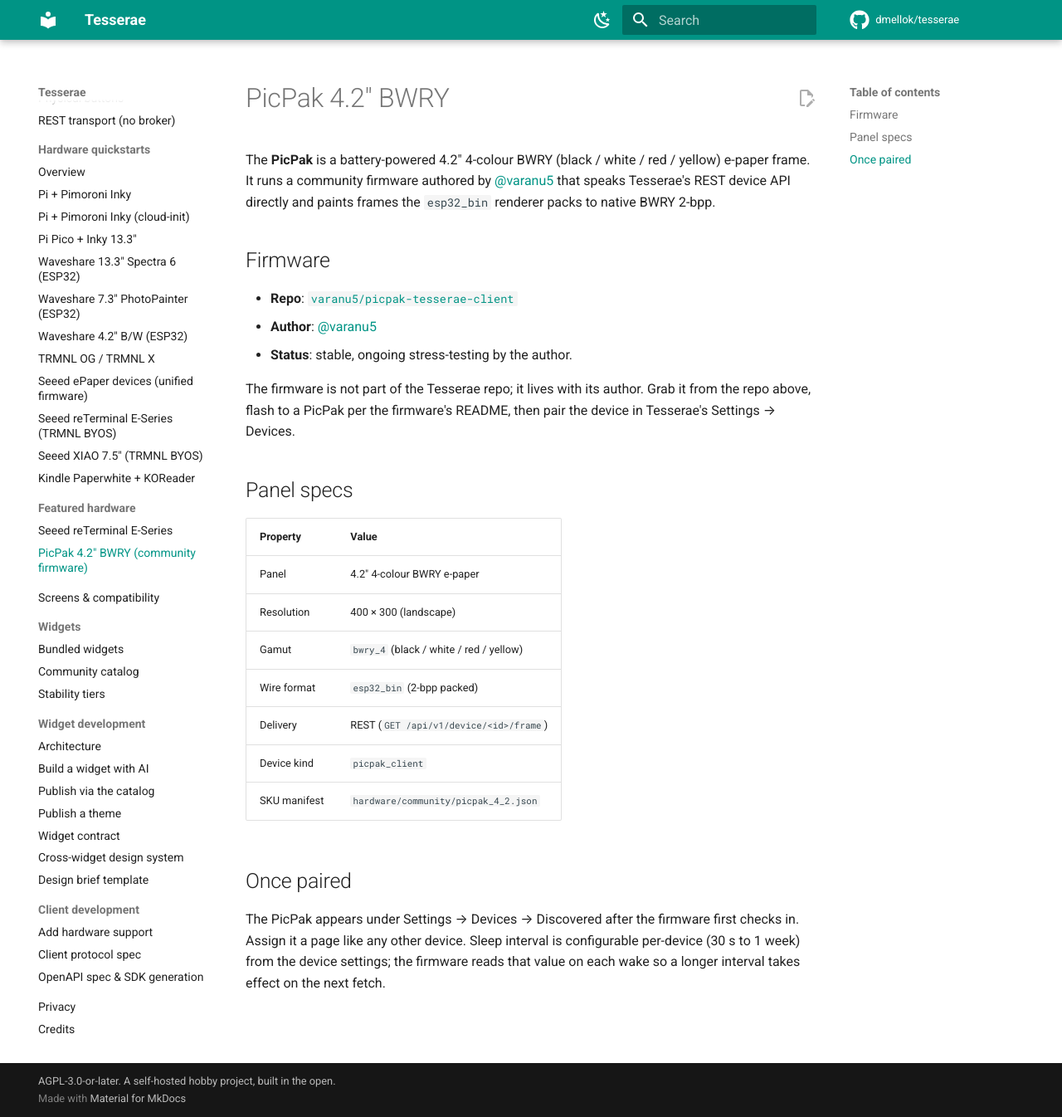
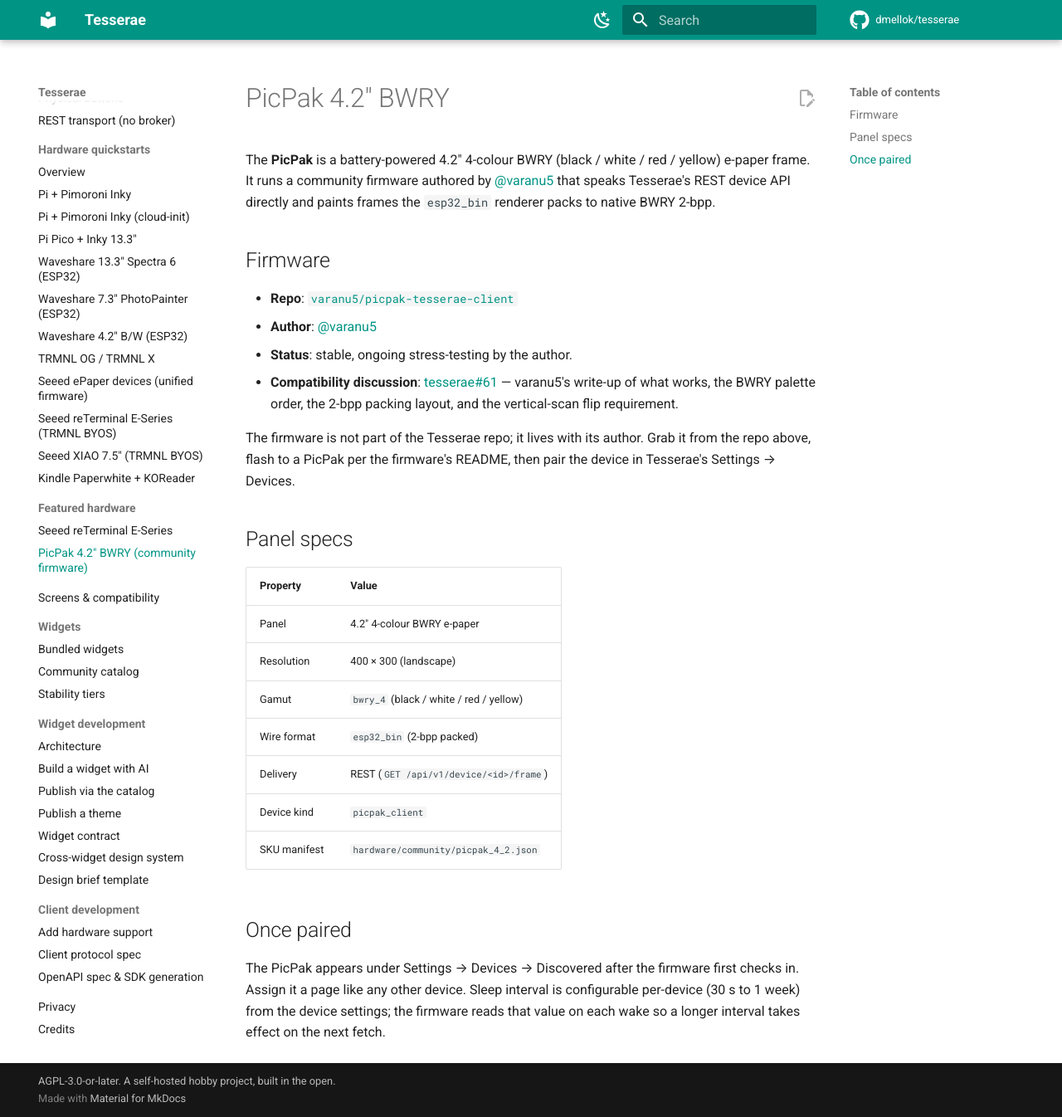
Before and after one commit to dmellok/tesserae, an MkDocs documentation site: the page built from docs/hardware/picpak.md, in a window 1280 px wide and 1346 px high. Shown: the whole window at 83% size. Built offline with MkDocs 1.6.1 and Material for MkDocs 9.7.7, drawn with Linux system fonts in a browser that asks for light colours; comment, search, counter and statistics services are not loaded.

Commit message:
docs: link the PicPak compat write-up (issue #61)
Adds a "Compatibility discussion" line to the PicPak docs page and
the SKU manifest notes pointing at the issue where the panel's
palette order, packing, and orientation were laid out.

```diff
--- a/docs/hardware/picpak.md
+++ b/docs/hardware/picpak.md
@@ -12,6 +12,9 @@
 - **Repo**: [`varanu5/picpak-tesserae-client`](https://github.com/varanu5/picpak-tesserae-client)
 - **Author**: [@varanu5](https://github.com/varanu5)
 - **Status**: stable, ongoing stress-testing by the author.
+- **Compatibility discussion**: [tesserae#61](https://github.com/dmellok/tesserae/issues/61) —
+  varanu5's write-up of what works, the BWRY palette order, the
+  2-bpp packing layout, and the vertical-scan flip requirement.
 
 The firmware is not part of the Tesserae repo; it lives with its
 author. Grab it from the repo above, flash to a PicPak per the
```
Also changed, not shown: 1 other file.
